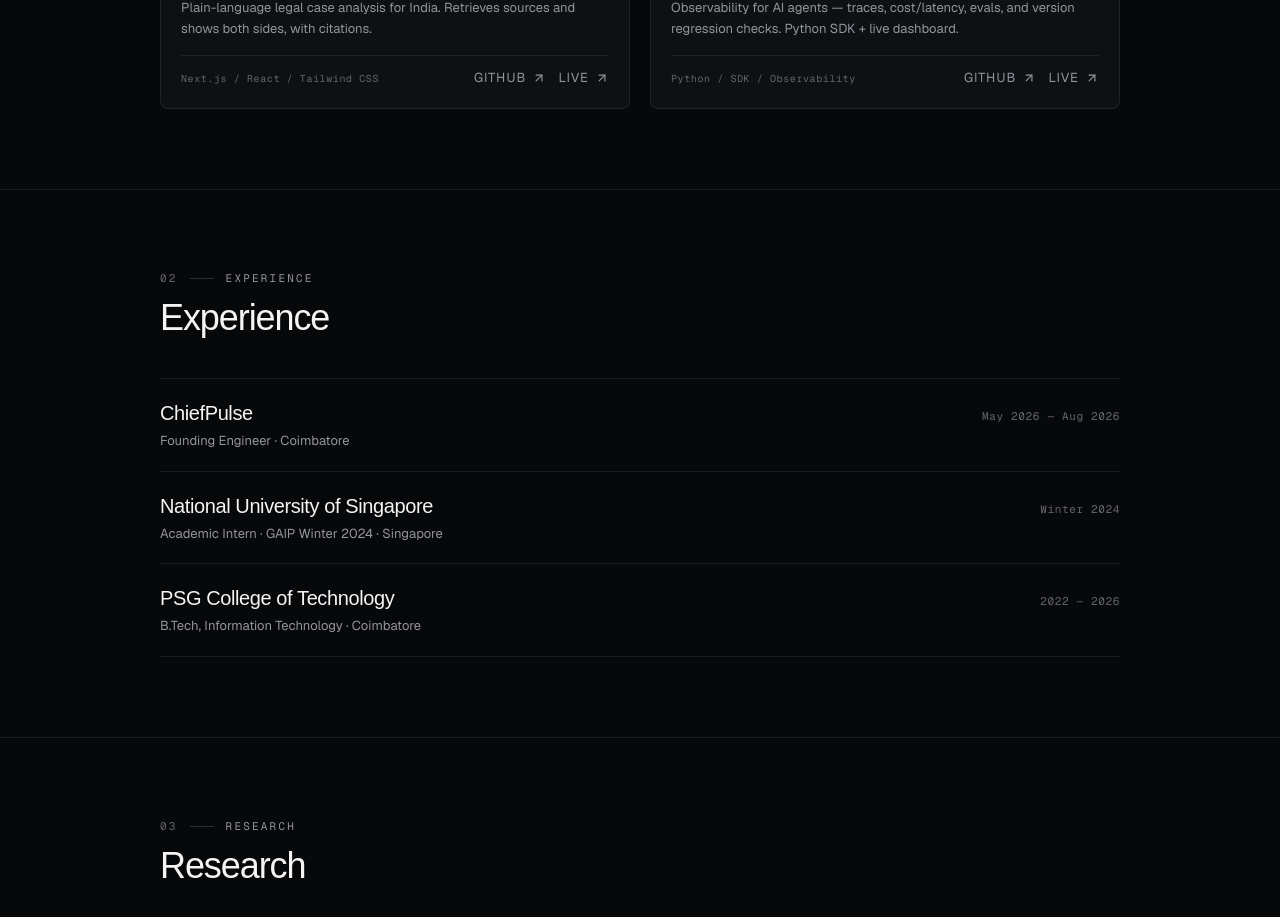
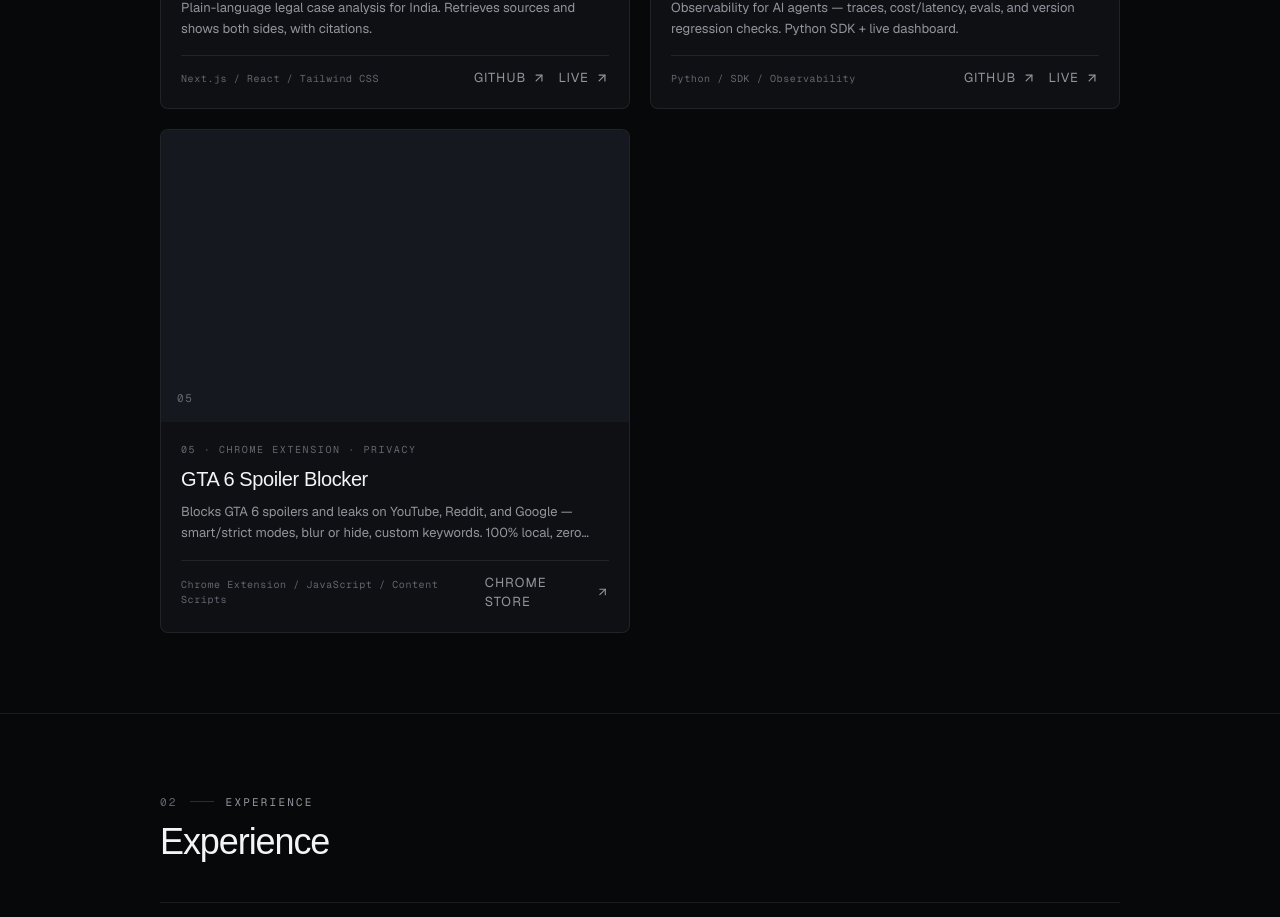
Before and after one commit to NitinPrime/nitin-os, a Next.js app: page / in a window 1280 px wide. Shown: the part 1800-2717 px from the top of the page. Built offline with nearby package versions, Linux system fonts and the light colour scheme; a web font is replaced by a local one.

Commit message:
Add GTA 6 Spoiler Blocker Chrome extension to selected work.

```diff
--- a/src/data/commands.ts
+++ b/src/data/commands.ts
@@ -15,7 +15,7 @@ export const commands: Command[] = [
     id: "work",
     label: "Work",
     hint: "Projects",
-    keywords: ["work", "projects", "drone", "chiefpulse", "nyaya", "agentlens"],
+    keywords: ["work", "projects", "drone", "chiefpulse", "nyaya", "agentlens", "gta", "extension"],
     action: { type: "section", id: "work" },
   },
   {
--- a/src/data/projects.ts
+++ b/src/data/projects.ts
@@ -313,8 +313,60 @@ export const projects: Project[] = [
     featured: true,
   },
   {
+    slug: "gta-6-spoiler-blocker",
+    code: "05",
+    title: "GTA 6 Spoiler Blocker",
+    kicker: "Chrome extension · privacy",
+    summary:
+      "Blocks GTA 6 spoilers and leaks on YouTube, Reddit, and Google — smart/strict modes, blur or hide, custom keywords. 100% local, zero telemetry.",
+    problem:
+      "Spoiler content for a long-awaited release shows up everywhere: thumbnails, titles, search results. Most tools are either too blunt or ship telemetry you did not ask for.",
+    approach:
+      "A lightweight Chrome extension that filters in real time on YouTube, Reddit, and Google. Smart mode targets spoiler-heavy content; strict mode blocks broader GTA-related material. Users choose blur or hide, and can add custom keywords — all processing stays on device.",
+    architecture: [
+      {
+        id: "detect",
+        label: "Detection",
+        detail: "Keyword and pattern matching against titles, thumbnails, and result text as pages load.",
+      },
+      {
+        id: "modes",
+        label: "Modes",
+        detail: "Smart (spoiler-heavy only) vs Strict (maximum coverage), plus blur or hide.",
+      },
+      {
+        id: "local",
+        label: "Local-only",
+        detail: "Rules and preferences stay in the browser. No accounts, no remote logging.",
+      },
+    ],
+    challenges: [
+      "Catching spoilers without nuking every GTA mention on the page.",
+      "Keeping the extension fast enough that browsing does not feel heavier.",
+    ],
+    decisions: [
+      "Local-first: no data collection, storage, or sharing beyond what the browser needs to run the filter.",
+      "Ship Smart and Strict modes so users can trade recall for precision.",
+    ],
+    result:
+      "Live on the Chrome Web Store (v5.1.0). ~64 KiB, English, declared privacy: website content only, not sold or used beyond core filtering.",
+    learnings: [
+      "Privacy claims only matter if the architecture cannot phone home.",
+      "Content filtering is a product problem: modes and overrides beat a single blunt switch.",
+    ],
+    stack: ["Chrome Extension", "JavaScript", "Content Scripts"],
+    domains: ["Frontend", "Product"],
+    links: [
+      {
+        label: "Chrome Store",
+        href: "https://chromewebstore.google.com/detail/gta-6-spoiler-blocker/jeiicdjopelafmfokikmaimcfhdgamem?hl=en",
+      },
+    ],
+    featured: true,
+  },
+  {
     slug: "url-shortener",
-    code: "05",
+    code: "06",
     title: "URL Shortener",
     kicker: "Backend systems · HTTP contracts",
     summary:
```
